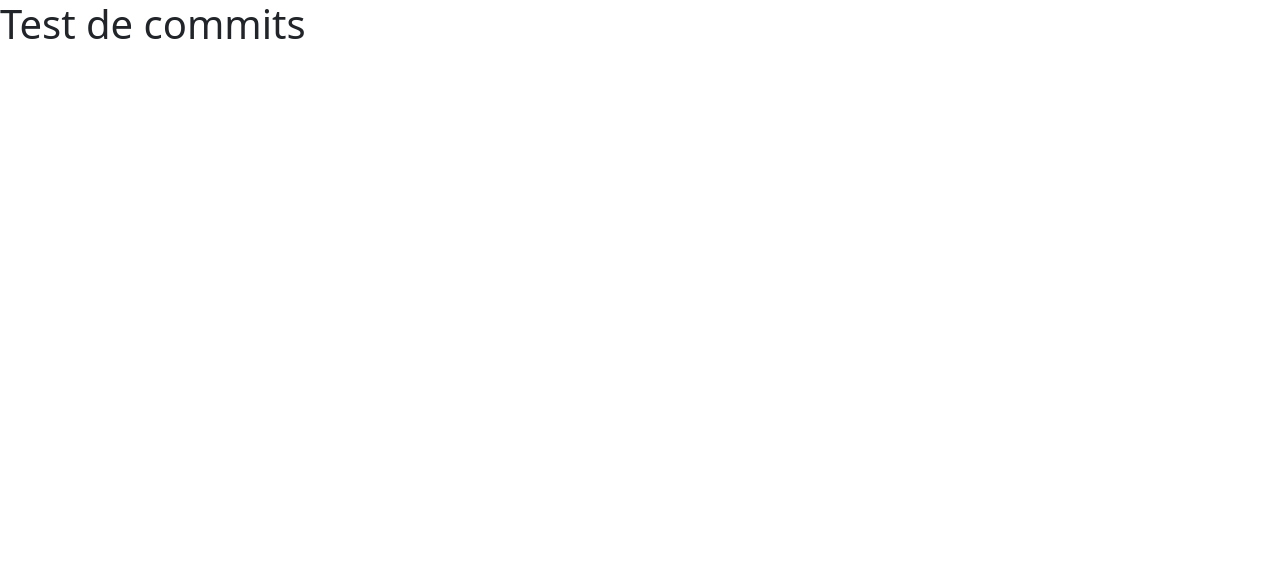
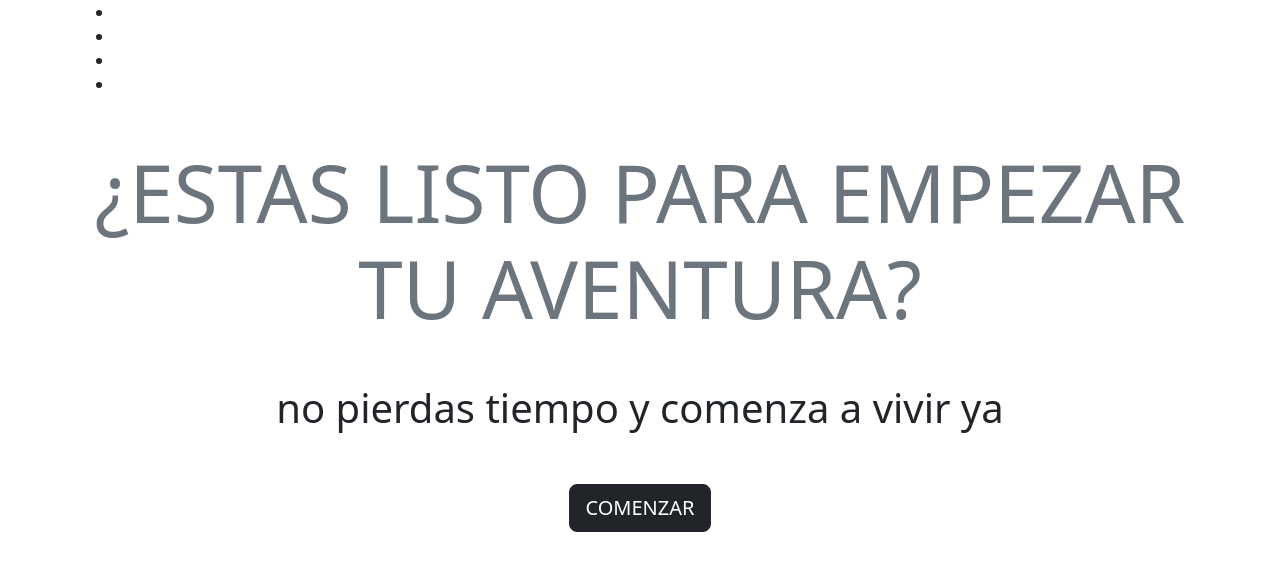
Before and after one commit to CastroAgustin23/Pre-Entrega-2, a plain HTML site: page index.html in a window 1280 px wide. Drawn offline with nearby package versions, Linux system fonts and the light colour scheme.

Commit message:
agregado de texto+boton previo nav

```diff
--- a/index.html
+++ b/index.html
@@ -14,8 +14,30 @@
     <link rel="stylesheet" href="css/style.css" />
     <title>HomePage</title>
   </head>
-  <body>
-    <h1>Test de commits</h1>
+  <body> <div class="container">
+    <header>
+      <nav>
+        <ul>
+          <li></li>
+          <li></li>
+          <li></li>
+          <li></li>
+        </ul>
+      </nav>
+    </header>
+</div>
+    <main>
+      <div class="container text-center">
+        <div class="col display-1 text-uppercase text-muted mt-5">¿Estas listo para empezar tu aventura?</div>
+        <div class="col display-6 text-lowercase mt-5"> <p>No pierdas tiempo y comenza a vivir YA</p></div>
+        <div class="col display-6 mt-5"> <a href="index.html"><button type="button" class="btn btn-dark btn-lg">COMENZAR</button></a></div>
+
+
+
+        </div>
+      </div>
+    </main>
+    <footer></footer>
     <!-- JavaScript Bundle with Popper -->
     <script
       src="https://cdn.jsdelivr.net/npm/bootstrap@5.2.2/dist/js/bootstrap.bundle.min.js"
```
Also changed, not shown: img/logonav.svg (added).
